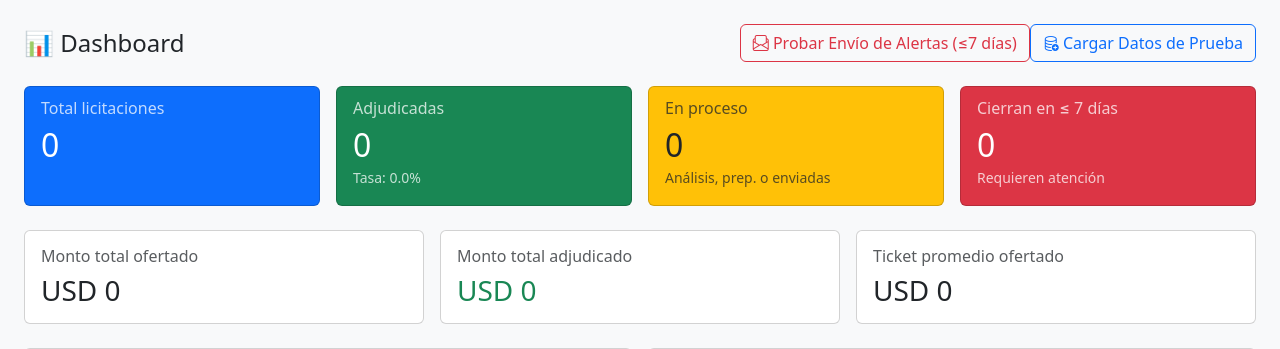
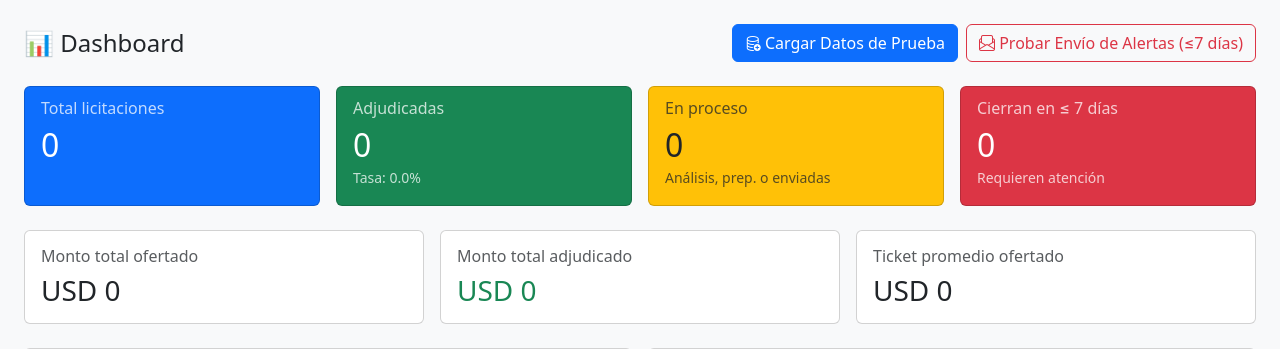
Before and after one commit to luchooutlet-cell/licitaciones-pc, a Flask app: page /dashboard in a window 1280 px wide. Shown: the part 56-405 px from the top of the page. Run offline with Flask 3, Linux system fonts and the light colour scheme; a user stored in the database is signed in; some libraries are stand-ins or nearby versions.

Commit message:
Fix: Mejorar logica de carga de pruebas y boton

```diff
--- a/app.py
+++ b/app.py
@@ -326,46 +326,51 @@ def cargar_pruebas():
     from datetime import date, timedelta
     hoy = date.today()
 
-    # Borrar si ya existen (para poder re-ejecutar sin duplicar)
-    codigos = ["PC-001", "PC-002", "PC-003"]
-    Licitacion.query.filter(Licitacion.codigo_interno.in_(codigos)).delete(synchronize_session=False)
-    db.session.commit()
+    try:
+        # Borrar si ya existen
+        codigos = ["PC-001", "PC-002", "PC-003"]
+        Licitacion.query.filter(Licitacion.codigo_interno.in_(codigos)).delete(synchronize_session=False)
+        db.session.commit()
 
-    ejemplos = [
-        Licitacion(
-            codigo_interno="PC-001", nro_licitacion="YPF-LC-2025-041", cliente="YPF",
-            yacimiento="Loma Campana", provincia="Neuquén", estado="Preparando oferta",
-            tipo_servicio="Instalación corriente impresa", modalidad="Llave en mano",
-            fecha_cierre=hoy + timedelta(days=10), plazo_ejecucion="120 días", moneda="USD",
-            presupuesto_oficial=250000, nuestra_oferta=235000, clausula_ajuste="CAC",
-            forma_pago="30 días FF", servicios_incluidos="Ingeniería, suministro, montaje y puesta en marcha",
-            equipos_requeridos="1 rectificador 50V/30A, 3 lechos de ánodos", normativa="NACE SP0169, ISO 15589",
-            descripcion="Sistema de PC para 3 ductos colectores en Loma Campana",
-            contacto_cliente="Juan Pérez", email_contacto="jperez@ypf.com"
-        ),
-        Licitacion(
-            codigo_interno="PC-002", nro_licitacion="PAE-GSJ-2025-012", cliente="PAE",
-            yacimiento="Golfo San Jorge", provincia="Santa Cruz", estado="Enviada",
-            tipo_servicio="Medición CIPS / DCVG / PCM", fecha_cierre=hoy + timedelta(days=3),
-            moneda="USD", presupuesto_oficial=85000, nuestra_oferta=79000,
-            clausula_ajuste="Sin ajuste", forma_pago="Contado",
-            descripcion="Relevamiento CIPS/DCVG en 45 km de ducto"
-        ),
-        Licitacion(
-            codigo_interno="PC-003", nro_licitacion="VISTA-BPO-2025-007", cliente="Vista Energy",
-            yacimiento="Bajada del Palo Oeste", provincia="Neuquén", estado="En análisis",
-            tipo_servicio="Diseño PC ductos nuevos", fecha_cierre=hoy + timedelta(days=25),
-            moneda="USD", presupuesto_oficial=420000, nuestra_oferta=395000,
-            clausula_ajuste="IPC", forma_pago="30/60/90 días",
-            descripcion="Ingeniería básica y de detalle para PC de ductos nuevos"
-        ),
-    ]
+        ejemplos = [
+            Licitacion(
+                codigo_interno="PC-001", nro_licitacion="YPF-LC-2025-041", cliente="YPF",
+                yacimiento="Loma Campana", provincia="Neuquén", estado="Preparando oferta",
+                tipo_servicio="Instalación corriente impresa", modalidad="Llave en mano",
+                fecha_cierre=hoy + timedelta(days=10), plazo_ejecucion="120 días", moneda="USD",
+                presupuesto_oficial=250000, nuestra_oferta=235000, clausula_ajuste="CAC",
+                forma_pago="30 días FF", servicios_incluidos="Ingeniería, suministro, montaje y puesta en marcha",
+                equipos_requeridos="1 rectificador 50V/30A, 3 lechos de ánodos", normativa="NACE SP0169, ISO 15589",
+                descripcion="Sistema de PC para 3 ductos colectores en Loma Campana",
+                contacto_cliente="Juan Pérez", email_contacto="jperez@ypf.com"
+            ),
+            Licitacion(
+                codigo_interno="PC-002", nro_licitacion="PAE-GSJ-2025-012", cliente="PAE",
+                yacimiento="Golfo San Jorge", provincia="Santa Cruz", estado="Enviada",
+                tipo_servicio="Medición CIPS / DCVG / PCM", fecha_cierre=hoy + timedelta(days=3),
+                moneda="USD", presupuesto_oficial=85000, nuestra_oferta=79000,
+                clausula_ajuste="Sin ajuste", forma_pago="Contado",
+                descripcion="Relevamiento CIPS/DCVG en 45 km de ducto"
+            ),
+            Licitacion(
+                codigo_interno="PC-003", nro_licitacion="VISTA-BPO-2025-007", cliente="Vista Energy",
+                yacimiento="Bajada del Palo Oeste", provincia="Neuquén", estado="En análisis",
+                tipo_servicio="Diseño PC ductos nuevos", fecha_cierre=hoy + timedelta(days=25),
+                moneda="USD", presupuesto_oficial=420000, nuestra_oferta=395000,
+                clausula_ajuste="IPC", forma_pago="30/60/90 días",
+                descripcion="Ingeniería básica y de detalle para PC de ductos nuevos"
+            ),
+        ]
 
-    for e in ejemplos:
-        db.session.add(e)
-    db.session.commit()
+        for e in ejemplos:
+            db.session.add(e)
+        db.session.commit()
+        flash("✅ Se cargaron las 3 licitaciones de prueba correctamente.", "success")
+        return redirect(url_for("index"))
 
-    flash("✅ Se cargaron las 3 licitaciones de prueba correctamente.", "success")
-    return redirect(url_for("index"))
+    except Exception as e:
+        db.session.rollback()
+        flash(f"❌ Error al cargar: {str(e)}", "danger")
+        return redirect(url_for("dashboard"))
 if __name__ == "__main__":
     app.run(debug=True)
--- a/templates/dashboard.html
+++ b/templates/dashboard.html
@@ -2,16 +2,18 @@
 {% block content %}
 <div class="d-flex justify-content-between align-items-center mb-4">
   <h4 class="mb-0">📊 Dashboard</h4>
-  <form method="post" action="{{ url_for('enviar_alertas') }}">
-    <button class="btn btn-outline-danger">
-      <i class="bi bi-envelope-paper"></i> Probar Envío de Alertas (≤7 días)
-      <form method="post" action="{{ url_for('cargar_pruebas') }}" class="d-inline me-2">
-    <button class="btn btn-outline-primary">
-      <i class="bi bi-database-add"></i> Cargar Datos de Prueba
-    </button>
-</form>
-    </button>
-  </form>
+  <div class="d-flex gap-2">
+    <form method="post" action="{{ url_for('cargar_pruebas') }}">
+      <button class="btn btn-primary" type="submit">
+        <i class="bi bi-database-add"></i> Cargar Datos de Prueba
+      </button>
+    </form>
+    <form method="post" action="{{ url_for('enviar_alertas') }}">
+      <button class="btn btn-outline-danger" type="submit">
+        <i class="bi bi-envelope-paper"></i> Probar Envío de Alertas (≤7 días)
+      </button>
+    </form>
+  </div>
 </div>
 
 <!-- Tarjetas de KPIs principales -->
```
